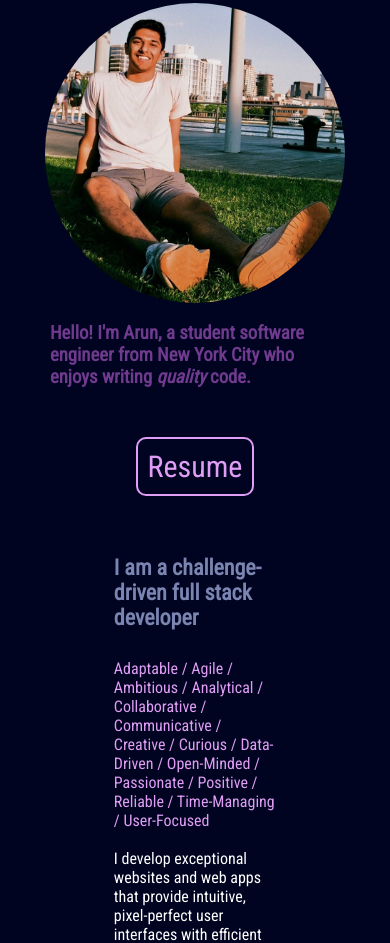
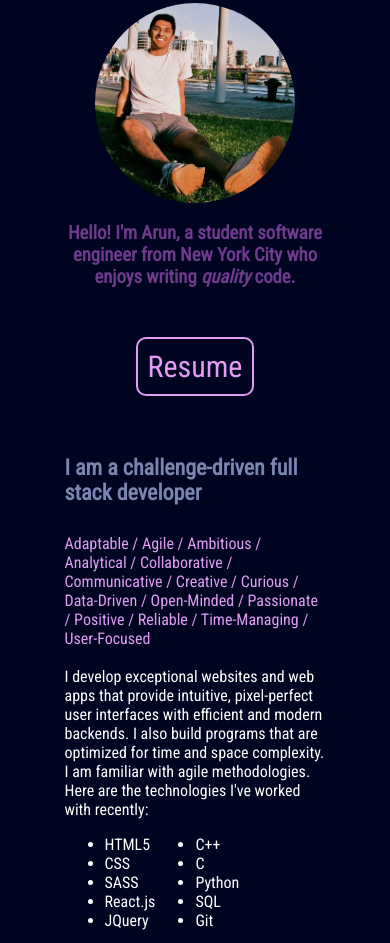
Before and after one commit to arunmassand/arunmassand.github.io, a plain HTML site: page index.html in a window 390 px wide. Shown: the part 1024-1967 px from the top of the page. Drawn offline with Linux system fonts and the light colour scheme.

Commit message:
adjusted responsiveness of homepage

```diff
--- a/css/index.css
+++ b/css/index.css
@@ -414,8 +414,15 @@ footer p {
   .title h3 {
     font-size: 18px;
   }
-  .education {
-    width: 80%;
+  .about-layout img {
+    height: 200px;
+  }
+  .align-center {
+    text-align: center;
+  }
+  .education-content {
+    width: 90%;
+    margin: 0px 5px 0px 5px;
   }
   .school {
     margin: 20px 20px 20px 0px;
@@ -423,4 +430,7 @@ footer p {
   .carousel {
     width: 80%;
   }
+  .project-overview {
+    margin-bottom: 100px;
+  }
 }
```
